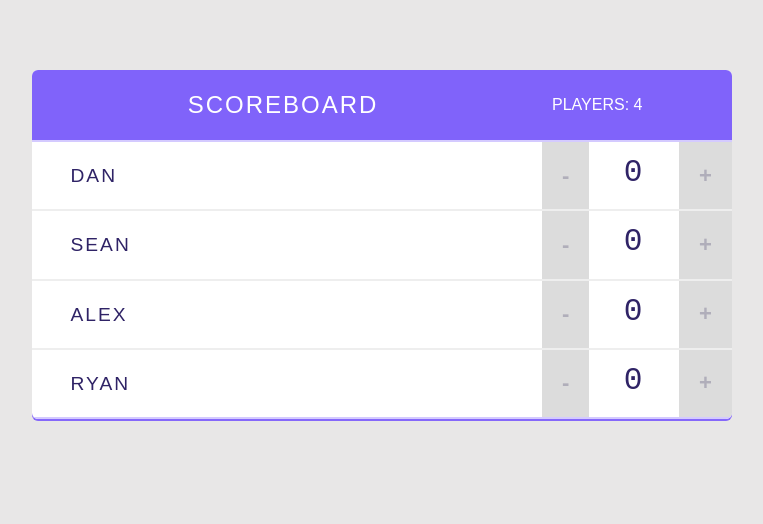
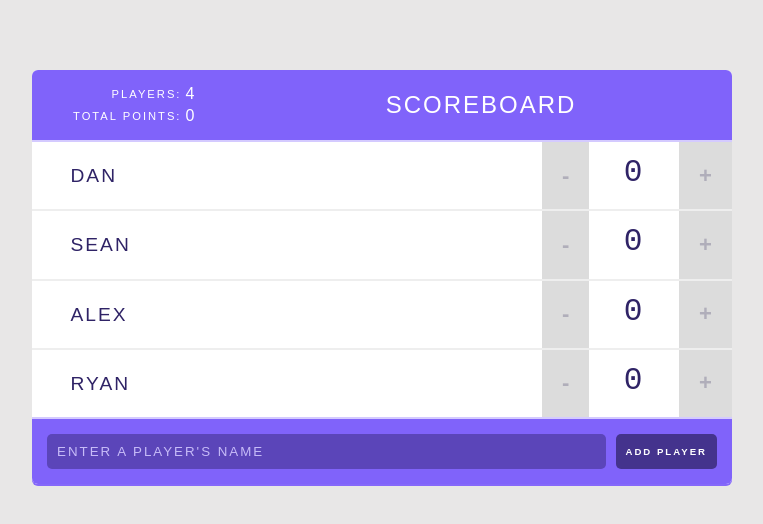
Before and after one commit to Ogrods/scoreboard, a React (Create React App) app: page / in a window 1280 px wide. Shown: the top 524 px of the page, without its empty margins (258-1021 px from the left). Built offline with nearby package versions, Linux system fonts and the light colour scheme.

Commit message:
Added statistics component

```diff
--- /dev/null
+++ b/src/components/AddPlayerForm.js
@@ -0,0 +1,32 @@
+import React, { Component } from 'react';
+
+class AddPlayerForm extends Component {
+
+  state = {
+    value: ''
+  }
+
+  handleValueChange = (e) => {
+    this.setState({ value: e.target.value });
+  }
+
+  render() {
+    return(
+      <form>
+        <input
+          type="text"
+          value={this.state.value}
+          onChange={this.handleValueChange}
+          placeholder="Enter a player's name"
+        />
+
+        <input
+          type="submit"
+          value="Add Player"
+        />
+      </form>
+    );
+  }
+}
+
+export default AddPlayerForm;
--- a/src/components/App.js
+++ b/src/components/App.js
@@ -1,6 +1,7 @@
 import React, { Component } from 'react';
 import Header from './Header';
 import Player from './Player';
+import AddPlayerForm from "./AddPlayerForm"
 
 
 // STATEFUL COMPONENT EXAMPLE SYNTAX
@@ -30,7 +31,7 @@
     ]
   };
 
-  handleScoreChange = ( index, delta) => {
+  handleScoreChange = ( index, delta ) => {
     this.setState( prevState => ({
       score: prevState.players[index].score += delta
     }));
@@ -49,7 +50,7 @@
       <div className="scoreboard">
         <Header
           title="Scoreboard"
-          totalPlayers={this.state.players.length}
+          players={this.state.players}
         />
 
         {/* Players list */}
@@ -60,10 +61,12 @@
             id={player.id}
             key={player.id.toString()}
             index ={index}
-            changeScore={this. handleScoreChange}
+            changeScore={this.handleScoreChange}
             removePlayer={this.handleRemovePlayer}
           />
         )}
+
+        <AddPlayerForm />
       </div>
     );
   }
--- a/src/components/Header.js
+++ b/src/components/Header.js
@@ -1,10 +1,11 @@
 import React from 'react';
+import Stats from './Stats';
 
 const Header = (props) => {
     return (
       <header>
+        <Stats players={ props.players }/>
         <h1>{ props.title }</h1>
-        <span className="stats">Players: {props.totalPlayers}</span>
       </header>
     );
   }
--- a/src/components/Stats.js
+++ b/src/components/Stats.js
@@ -1,5 +1,27 @@
 import React from 'react';
+
 
 const Stats = (props) => {
 
+  const totalPlayers = props.players.length;
+  const totalPoints = props.players.reduce((total, player) => {
+    return total + player.score;
+  }, 0);
+
+  return(
+    <table className="stats">
+      <tbody>
+        <tr>
+          <td>Players:</td>
+          <td>{ totalPlayers }</td>
+        </tr>
+        <tr>
+          <td>Total Points:</td>
+          <td>{ totalPoints }</td>
+        </tr>
+      </tbody>
+    </table>
+  )
 }
+
+export default Stats;
```
